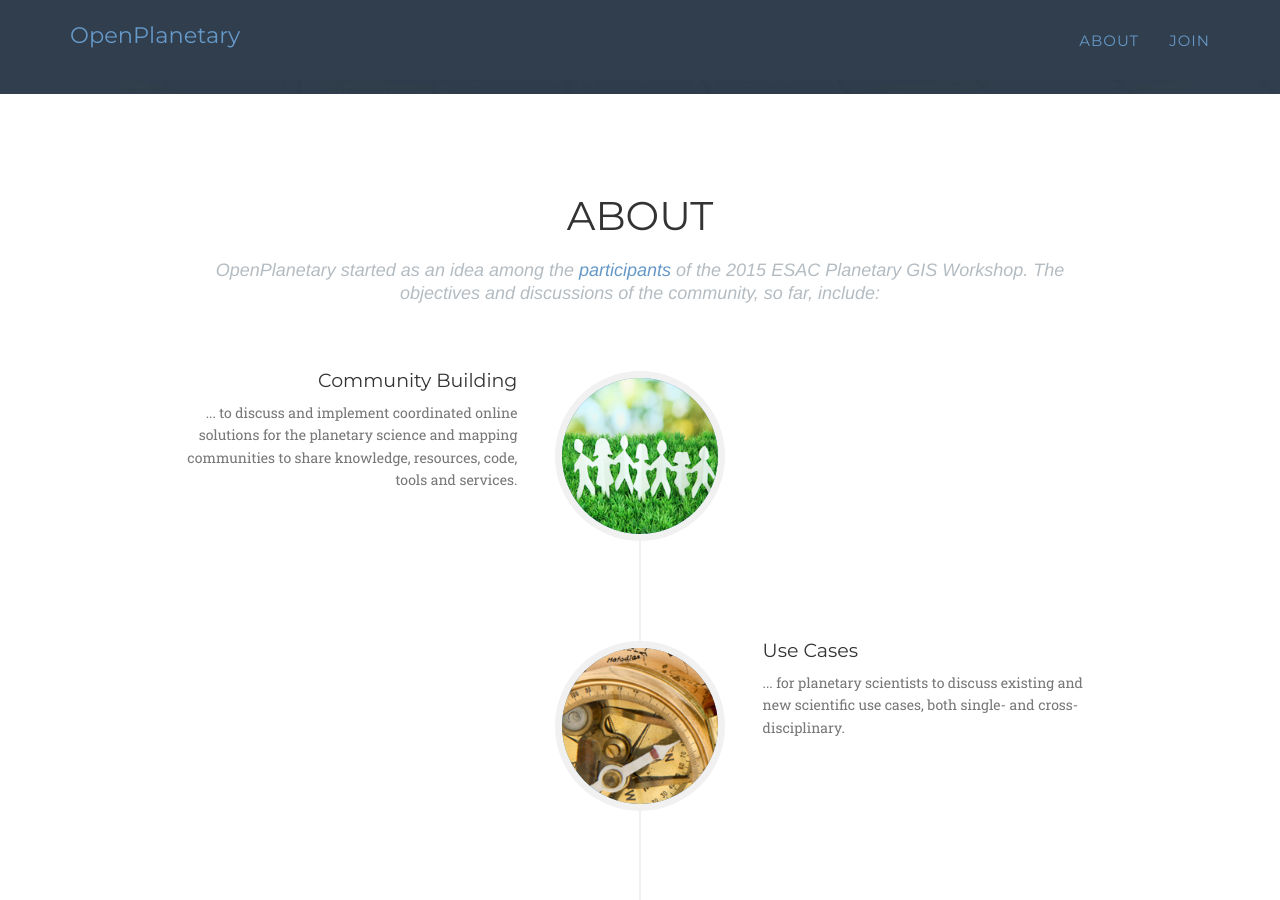
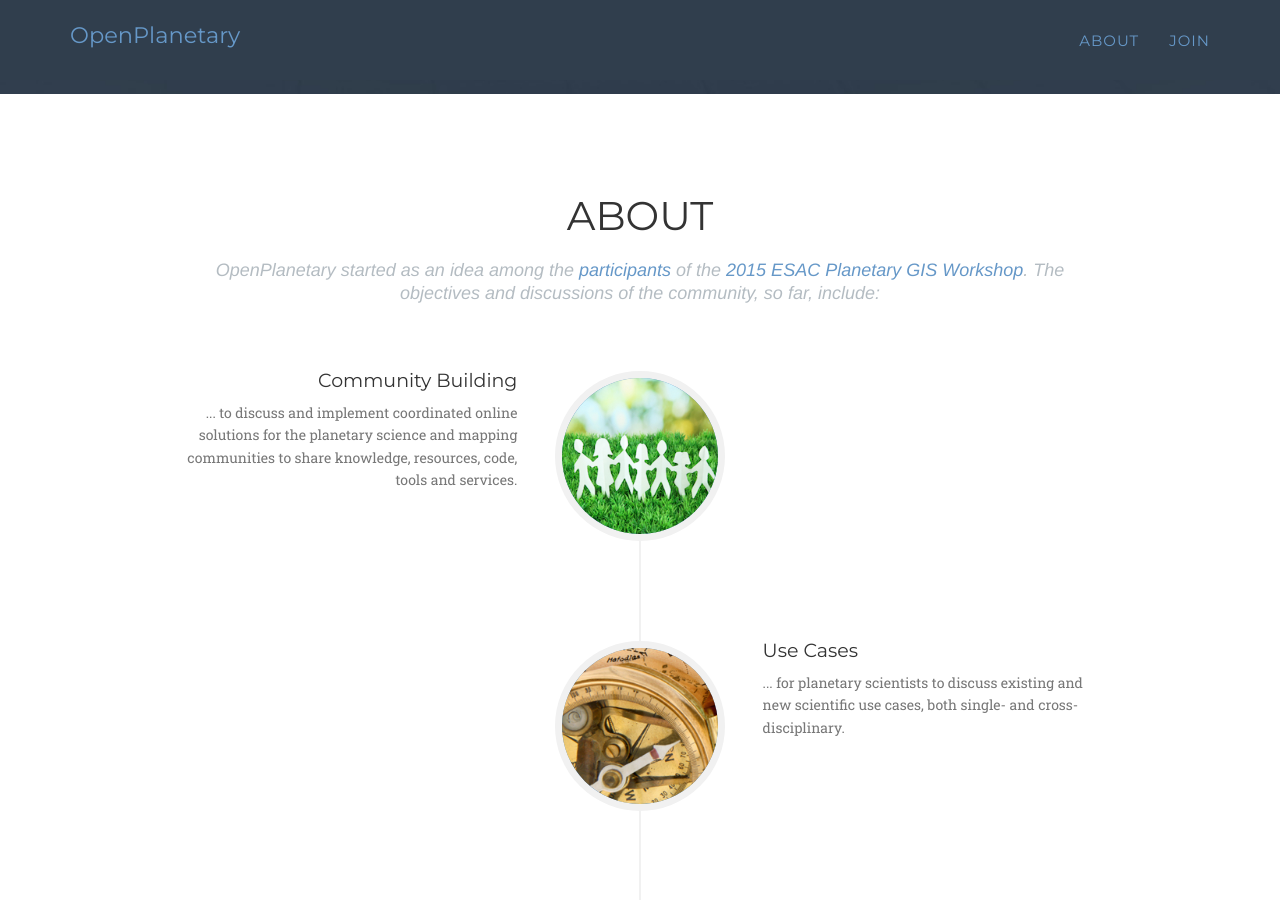
Before and after one commit to openplanetary/openplanetary.github.io, a Jekyll site: the page built from index.html, in a window 1280 px wide and 900 px high, scrolled down 966 px. Built offline with Jekyll 4.4.1, drawn with Linux system fonts in a browser that asks for light colours; some web fonts are replaced; a style sheet for code colours, icons or effects is not loaded; part of the change alters nothing that is shown.

```diff
--- a/_includes/about.html
+++ b/_includes/about.html
@@ -5,8 +5,8 @@
                 <div class="col-lg-12 text-center">
                     <h2 class="section-heading">About</h2>
                     <h3 class="section-subheading text-muted">
-                    OpenPlanetary started as an idea among the <a href="https://issues.cosmos.esa.int/psawiki/display/GISWS/ESAC+Planetary+GIS+Workshop+2015+Wiki">
-                    participants</a> of the 2015 ESAC Planetary GIS Workshop. The objectives and discussions
+                    OpenPlanetary started as an idea among the <a href="https://issues.cosmos.esa.int/psawiki/display/GISWS/Participants">
+                    participants</a> of the <a href="https://issues.cosmos.esa.int/psawiki/display/GISWS/ESAC+Planetary+GIS+Workshop+2015+Wiki">2015 ESAC Planetary GIS Workshop</a>. The objectives and discussions
                     of the community, so far, include:
                     </h3>
                 </div>
```
